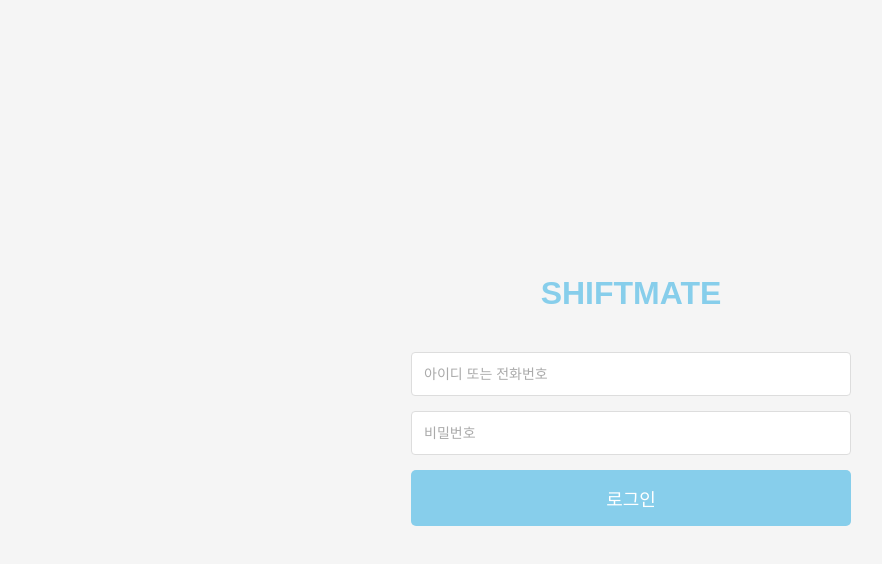
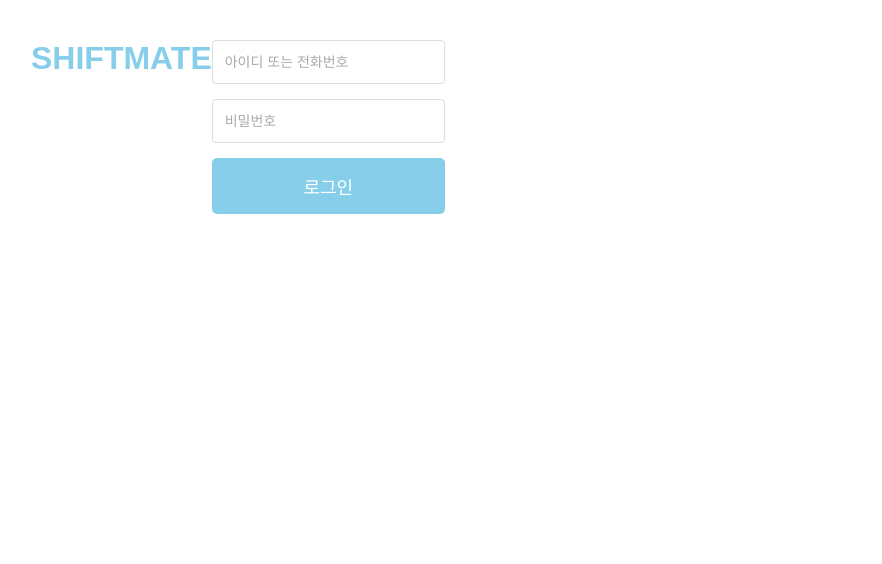
Before and after one commit to CSID-DGU/2024-1-OSS-stackOverflowers, a React (Create React App) app in the folder frontend/blog/: page /login in a window 1280 px wide. Shown: the top 564 px of the page, without its empty margins (9-891 px from the left). Built offline with nearby package versions, Linux system fonts and the light colour scheme.

Commit message:
fix : display 충돌 해결

```diff
--- a/frontend/blog/src/pages/login.css
+++ b/frontend/blog/src/pages/login.css
@@ -5,15 +5,9 @@
   font-family: Arial, sans-serif;
 }
 
-body {
-  display: flex;
-  justify-content: center;
-  align-items: center;
-  height: 100vh;
-  background-color: #f5f5f5;
-}
 
 .login-container {
+  display:flex;
   width: 520px;
   padding: 40px;
   text-align: center;
--- a/frontend/blog/src/pages/signup.css
+++ b/frontend/blog/src/pages/signup.css
@@ -7,15 +7,9 @@
   font-family: Arial, sans-serif;
 }
 
-body {
-  display: flex;
-  justify-content: center;
-  align-items: center;
-  height: 100vh;
-  background-color: #f5f5f5;
-}
 
 .signup-container {
+  display: flex;
   width: 500px;
   padding: 30px;
   text-align: center;
```
